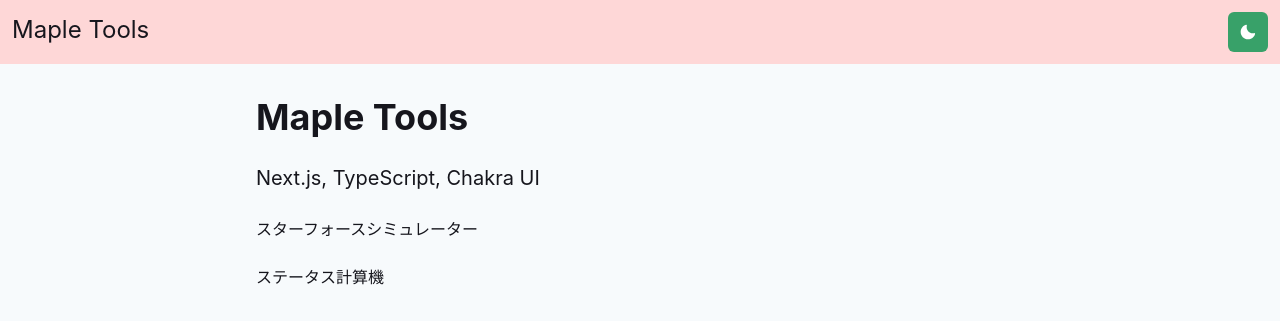
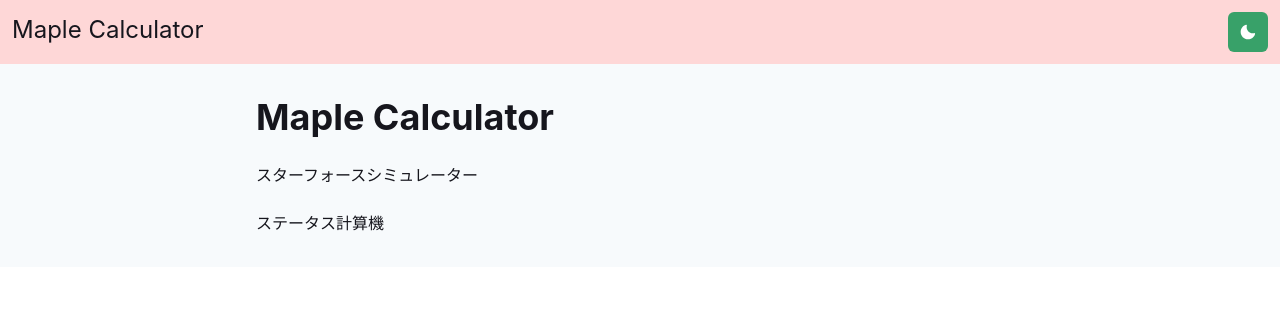
Before and after one commit to firiexp/calculator-maple, a Next.js app: page / in a window 1280 px wide. Shown: the top 324 px of the page. Built offline with nearby package versions, Linux system fonts and the light colour scheme.

Commit message:
fix title

```diff
--- a/src/components/Header.tsx
+++ b/src/components/Header.tsx
@@ -6,7 +6,7 @@
   return (
     <Flex as='header' p={3} bgColor='red.100' width='100%' {...props}>
       <NextLink href='/' passHref>
-        <ChakraLink fontSize='2xl'>Maple Tools</ChakraLink>
+        <ChakraLink fontSize='2xl'>Maple Calculator</ChakraLink>
       </NextLink>
       <Spacer />
       <DarkModeSwitch />
--- a/src/pages/index.tsx
+++ b/src/pages/index.tsx
@@ -1,4 +1,4 @@
-import { Heading, Text, Link as ChakraLink } from '@chakra-ui/react';
+import { Heading, Link as ChakraLink } from '@chakra-ui/react';
 import NextLink from 'next/link';
 import Container from '../components/Container';
 import Main from '../components/Main';
@@ -8,12 +8,11 @@
 function Index() {
   return (
     <>
-      <SiteHead />
+      <SiteHead title='Maple Calculator' />
       <Container>
         <Header />
         <Main>
-          <Heading>Maple Tools</Heading>
-          <Text fontSize='xl'>Next.js, TypeScript, Chakra UI</Text>
+          <Heading>Maple Calculator</Heading>
           <NextLink href='/sf' passHref>
             <ChakraLink>スターフォースシミュレーター</ChakraLink>
           </NextLink>
```
